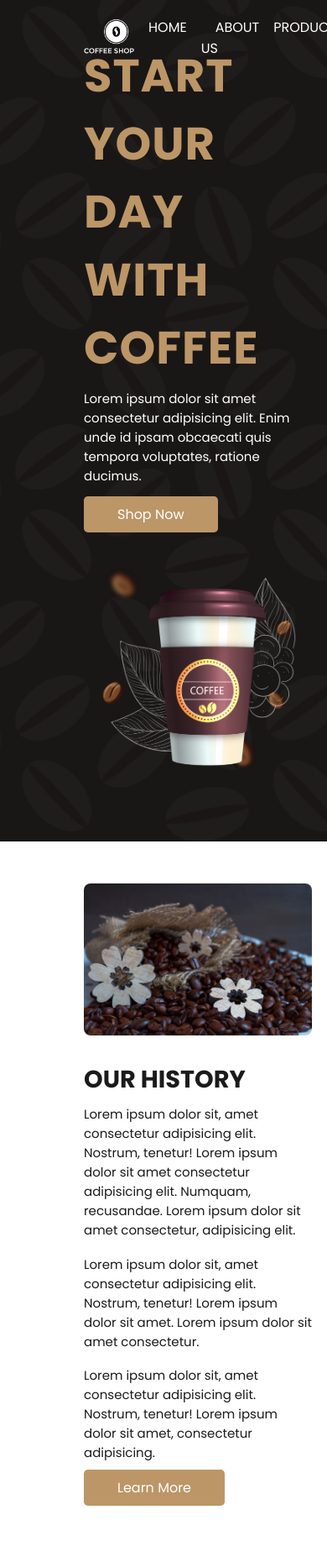
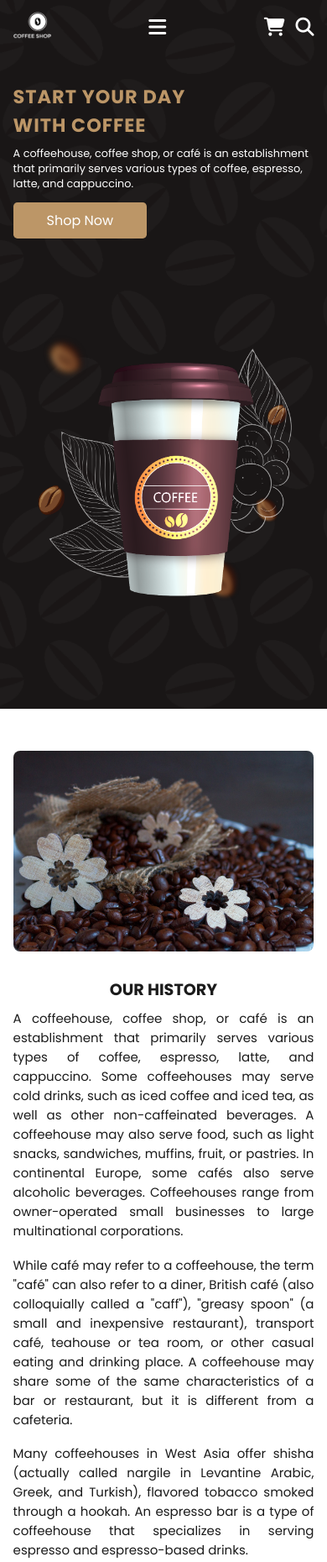
Before and after one commit to Fatiha26/coffeeShop, a plain HTML site: page index.html in a window 390 px wide. Shown: the top 1860 px of the page at 84% size. Drawn offline with Linux system fonts and the light colour scheme.

Commit message:
resonsive design done

```diff
--- a/css/style.css
+++ b/css/style.css
@@ -166,6 +166,7 @@ header.shadow{
 .about-text p{
     font-size: 0.938rem;
     margin: 0.5rem 0 1.1rem;
+    text-align: justify;
 }
 
 .heading{
@@ -333,3 +334,93 @@ header.shadow{
     text-align: center;
     background: var(--second-color);
  }
+
+ @media (max-width: 1050px){
+    header{
+        padding: 16px 60px;
+    }
+    section{
+        padding: 50px 60px;
+    }
+    .home-text h1{
+        font-size: 2.4rem;
+    }
+ }
+ @media (max-width: 991px){
+    header{
+        padding: 16px 4%;
+    }
+    section{
+        padding: 50px 4%;
+    }
+    .home-text h1{
+        font-size: 2rem;
+    }
+ }
+
+ @media (max-width: 768px){
+    header{
+        padding: 12px 4%;
+    }
+    #menu-icon
+    {
+        display: initial;
+    }
+    .navbar{
+        position: absolute;
+        top: -570px;
+        left: 0;
+        right: 0;
+        display: flex;
+        flex-direction: column;
+        background: var(--second-color);
+        row-gap: 1.4rem;
+        padding: 20px;
+        transition: 0.3s;
+        text-align: center;
+    }
+    .navbar a{
+        color: var(--text-color);
+    }
+    .navbar a:hover{
+        color: var(--bg-color);
+    }
+    .navbar.active{
+        top: 100%;
+    }
+    .about
+    {
+        align-items: center;
+    }
+ }
+
+ @media (max-width: 768px){
+    header{
+        padding: 11px 4%;
+    }
+    .logo img{
+        width: 45px;
+    }
+    .home-text{
+        padding-top: 15px;
+    }
+    .home-text h1{
+        font-size: 1.4rem;
+    }
+    .home-text p{
+        font-size: 0.8rem;
+        font-weight: 300;
+    }
+    .about img{
+        order: 2;
+    }
+    .about-text{
+        text-align: center;
+    }
+    .about-text h2{
+        font-size: 1.2rem;
+    }
+    .heading h2{
+        font-size: 1.2rem;
+    }
+ }
--- a/index.html
+++ b/index.html
@@ -41,7 +41,7 @@
     <section class="home" id="home">
         <div class="home-text">
             <h1>Start Your Day <br> with coffee</h1>
-            <p>Lorem ipsum dolor sit amet consectetur adipisicing elit. Enim unde id ipsam obcaecati quis tempora voluptates, ratione ducimus.</p>
+            <p>A coffeehouse, coffee shop, or café is an establishment that primarily serves various types of coffee, espresso, latte, and cappuccino.</p>
             <a href="#" class="btn">Shop Now</a>
         </div>
         <div class="home-img">
@@ -56,9 +56,9 @@
         </div>
         <div class="about-text">
             <h2>Our History</h2>
-            <p>Lorem ipsum dolor sit, amet consectetur adipisicing elit. Nostrum, tenetur! Lorem ipsum dolor sit amet consectetur adipisicing elit. Numquam, recusandae. Lorem ipsum dolor sit amet consectetur, adipisicing elit.</p>
-            <p>Lorem ipsum dolor sit, amet consectetur adipisicing elit. Nostrum, tenetur! Lorem ipsum dolor sit amet. Lorem ipsum dolor sit amet consectetur.</p>
-            <p>Lorem ipsum dolor sit, amet consectetur adipisicing elit. Nostrum, tenetur! Lorem ipsum dolor sit amet, consectetur adipisicing.</p>
+            <p>A coffeehouse, coffee shop, or café is an establishment that primarily serves various types of coffee, espresso, latte, and cappuccino. Some coffeehouses may serve cold drinks, such as iced coffee and iced tea, as well as other non-caffeinated beverages. A coffeehouse may also serve food, such as light snacks, sandwiches, muffins, fruit, or pastries. In continental Europe, some cafés also serve alcoholic beverages. Coffeehouses range from owner-operated small businesses to large multinational corporations.</p>
+            <p>While café may refer to a coffeehouse, the term "café" can also refer to a diner, British café (also colloquially called a "caff"), "greasy spoon" (a small and inexpensive restaurant), transport café, teahouse or tea room, or other casual eating and drinking place. A coffeehouse may share some of the same characteristics of a bar or restaurant, but it is different from a cafeteria.</p>
+            <p>Many coffeehouses in West Asia offer shisha (actually called nargile in Levantine Arabic, Greek, and Turkish), flavored tobacco smoked through a hookah. An espresso bar is a type of coffeehouse that specializes in serving espresso and espresso-based drinks.</p>
             <a href="#" class="btn">Learn More</a>
         </div>
     </section>
@@ -78,42 +78,42 @@
                 </div>
             </div>
             <div class="box">
+                <img src="img/p4.png" alt="">
+                <h3>Cappuccino Mix</h3>
+                <div class="content">
+                    <span>$45</span>
+                    <a href="#">Add to cart</a>
+                </div>
+            </div>
+            <div class="box">
+                <img src="img/p6.png" alt="">
+                <h3>Binh Coffee</h3>
+                <div class="content">
+                    <span>$17</span>
+                    <a href="#">Add to cart</a>
+                </div>
+            </div>
+            <div class="box">
                 <img src="img/p2.png" alt="">
-                <h3>Americano Pure</h3>
+                <h3>Aptheos Premium</h3>
                 <div class="content">
-                    <span>$25</span>
+                    <span>$90</span>
                     <a href="#">Add to cart</a>
                 </div>
             </div>
             <div class="box">
                 <img src="img/p3.png" alt="">
-                <h3>Americano Pure</h3>
+                <h3>Busy Bee Blend</h3>
                 <div class="content">
-                    <span>$25</span>
-                    <a href="#">Add to cart</a>
-                </div>
-            </div>
-            <div class="box">
-                <img src="img/p4.png" alt="">
-                <h3>Americano Pure</h3>
-                <div class="content">
-                    <span>$25</span>
+                    <span>$23</span>
                     <a href="#">Add to cart</a>
                 </div>
             </div>
             <div class="box">
                 <img src="img/p5.png" alt="">
-                <h3>Americano Pure</h3>
+                <h3>Americano Blend</h3>
                 <div class="content">
-                    <span>$25</span>
-                    <a href="#">Add to cart</a>
-                </div>
-            </div>
-            <div class="box">
-                <img src="img/p6.png" alt="">
-                <h3>Americano Pure</h3>
-                <div class="content">
-                    <span>$25</span>
+                    <span>$11</span>
                     <a href="#">Add to cart</a>
                 </div>
             </div>
--- a/js/script.js
+++ b/js/script.js
@@ -2,8 +2,23 @@ let search = document.querySelector('.search-box');
 
 document.querySelector('#search-icon').onclick = () =>{
     search.classList.toggle('active');
+    navbar.classList.remove('active');
+
 }
 
+let navbar = document.querySelector('.navbar');
+
+document.querySelector('#menu-icon').onclick = () =>{
+    navbar.classList.toggle('active');
+    search.classList.remove('active');
+
+}
+
+window.onscroll = () => {
+    navbar.classList.remove('.active');
+    search.classList.remove('.active');
+
+}
 
 let header = document.querySelector('header');
 
```
